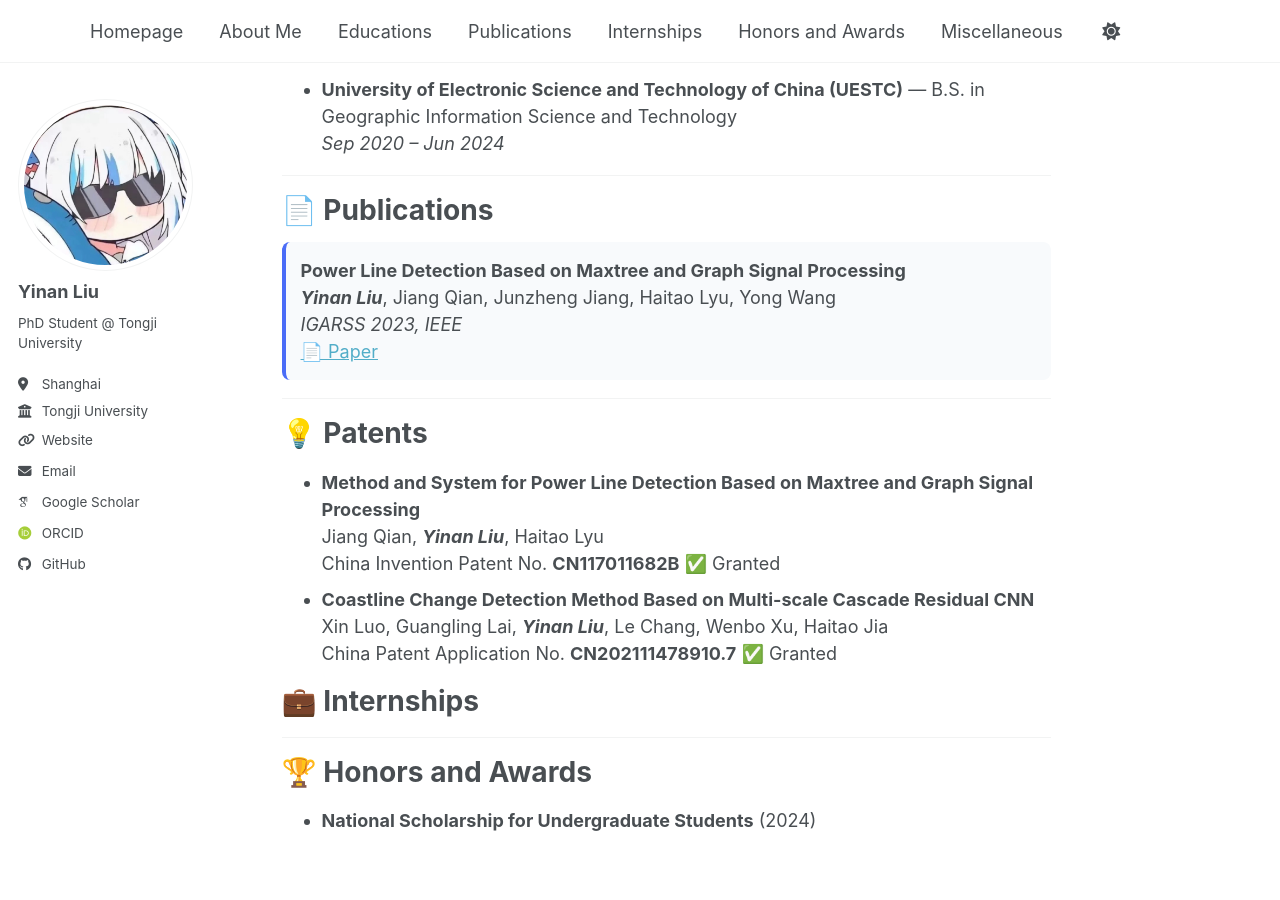
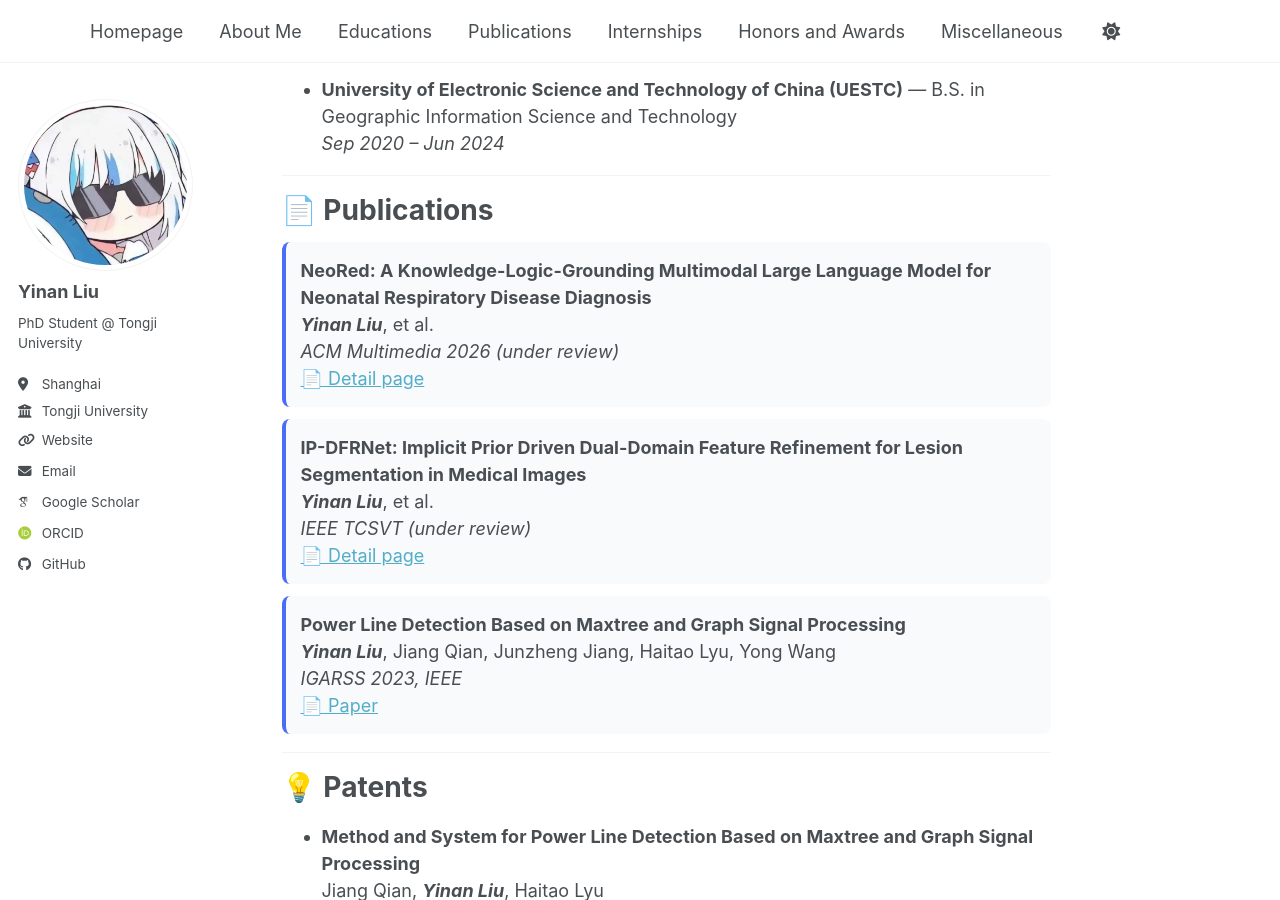
Before and after one commit to yogurt-lyn/yogurt-lyn.github.io, a Jekyll site: the page built from index.md, in a window 1280 px wide and 900 px high, scrolled down 489 px. Built offline with Jekyll 4.4.1, drawn with Linux system fonts in a browser that asks for light colours; some web fonts are replaced; a script bundle is joined from its source files by our own code; library files that are not in the unit come from our copies.

Commit message:
Add NeoRed (ACM MM 2026) and IP-DFRNet (IEEE TCSVT) publications
Co-authored-by: Cursor <cursoragent@cursor.com>

```diff
--- a/index.md
+++ b/index.md
@@ -30,6 +30,19 @@ header:
 
 <h1 id="publications">📄 Publications</h1>
 
+<div style="background: #f8fafc; padding: 15px; border-radius: 8px; margin-bottom: 12px; border-left: 4px solid #4a6cf7;">
+  <strong>NeoRed: A Knowledge-Logic-Grounding Multimodal Large Language Model for Neonatal Respiratory Disease Diagnosis</strong><br>
+  <em><strong>Yinan Liu</strong></em>, et al.<br>
+  <em>ACM Multimedia 2026 (under review)</em><br>
+  <a href="/publication/2026-neored-neonatal-respiratory/">📄 Detail page</a>
+</div>
+
+<div style="background: #f8fafc; padding: 15px; border-radius: 8px; margin-bottom: 12px; border-left: 4px solid #4a6cf7;">
+  <strong>IP-DFRNet: Implicit Prior Driven Dual-Domain Feature Refinement for Lesion Segmentation in Medical Images</strong><br>
+  <em><strong>Yinan Liu</strong></em>, et al.<br>
+  <em>IEEE TCSVT (under review)</em><br>
+  <a href="/publication/2026-ip-dfrnet-tcsvt/">📄 Detail page</a>
+</div>
 
 <div style="background: #f8fafc; padding: 15px; border-radius: 8px; margin-bottom: 12px; border-left: 4px solid #4a6cf7;">
   <strong>Power Line Detection Based on Maxtree and Graph Signal Processing</strong><br>
```
Also changed, not shown: _pages/home.md (+14 -0 lines), _pages/publications.html (+10 -1 lines), _publications/2026-ip-dfrnet-tcsvt.md (added, +41 -0 lines), _publications/2026-neored-neonatal-respiratory.md (added, +43 -0 lines).
